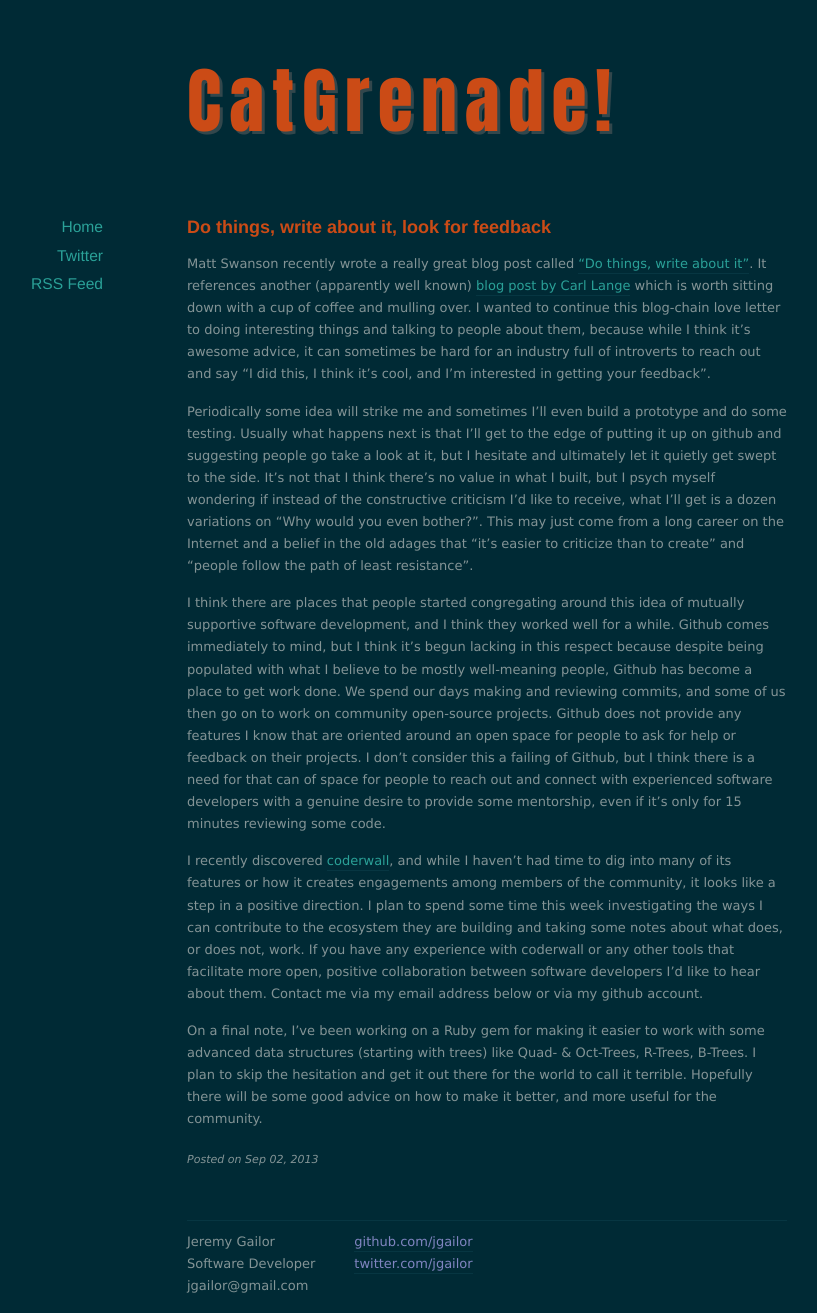
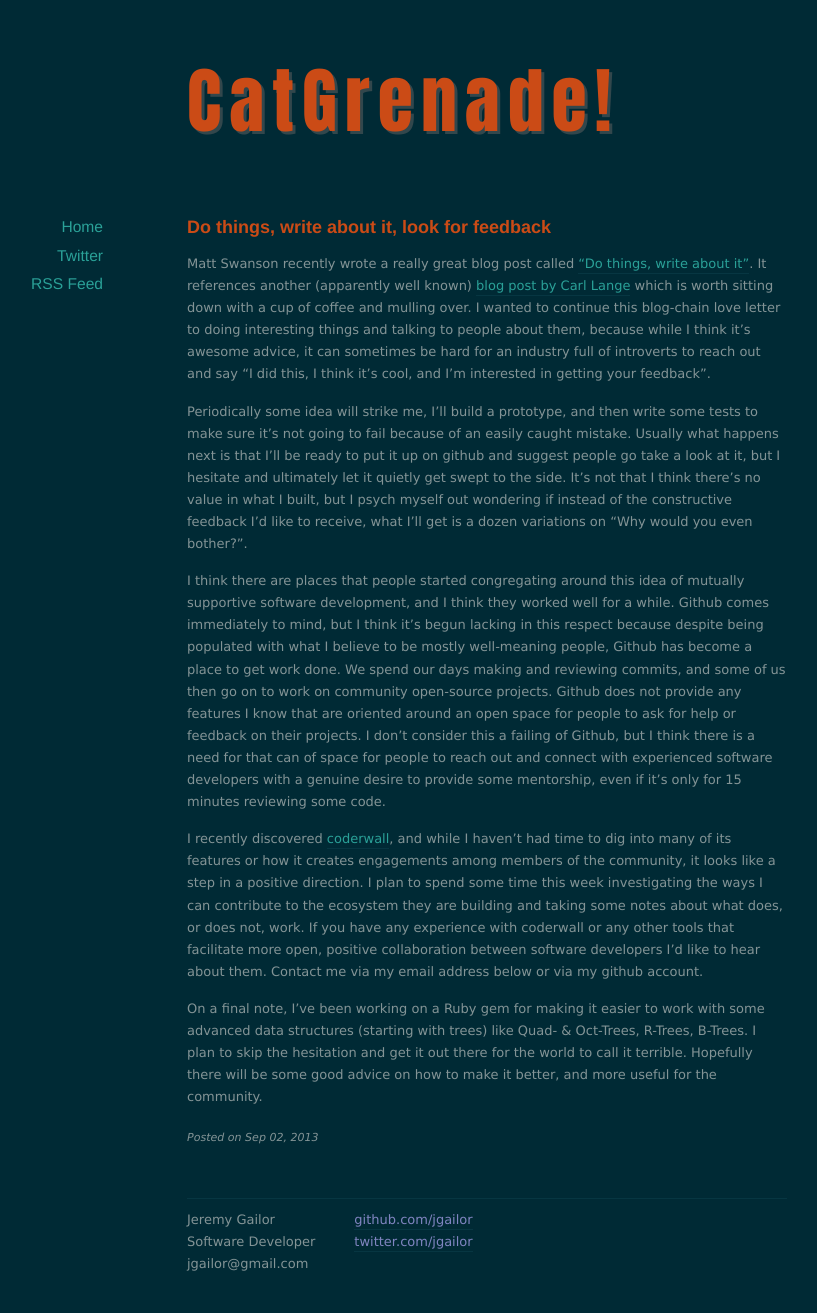
Before and after one commit to JGailor/jgailor.github.com, a Jekyll site: the page built from _posts/2013-09-02-do-things-write-about-them.md, in a window 1280 px wide. Shown: the whole page, without its empty margins (153-970 px from the left). Built offline with Jekyll 4.4.1, drawn with Linux system fonts in a browser that asks for light colours; nearby versions of some CDN libraries; Markdown is read by kramdown in place of the engine named in the settings; after the commit the page ends 1290 px from its top, so only the background shows below that.

Commit message:
Editing the post

```diff
--- a/_posts/2013-09-02-do-things-write-about-them.md
+++ b/_posts/2013-09-02-do-things-write-about-them.md
@@ -7,7 +7,7 @@ categories: musings
 
 Matt Swanson recently wrote a really great blog post called ["Do things, write about it"](http://mdswanson.com/blog/2013/08/11/write-things-tell-people.html).  It references another (apparently well known) [blog post by Carl Lange](http://carl.flax.ie/dothingstellpeople.html) which is worth sitting down with a cup of coffee and mulling over.  I wanted to continue this blog-chain love letter to doing interesting things and talking to people about them, because while I think it's awesome advice, it can sometimes be hard for an industry full of introverts to reach out and say "I did this, I think it's cool, and I'm interested in getting your feedback".
 
-Periodically some idea will strike me and sometimes I'll even build a prototype and do some testing.  Usually what happens next is that I'll get to the edge of putting it up on github and suggesting people go take a look at it, but I hesitate and ultimately let it quietly get swept to the side. It's not that I think there's no value in what I built, but I psych myself wondering if instead of the constructive criticism I'd like to receive, what I'll get is a dozen variations on "Why would you even bother?".  This may just come from a long career on the Internet and a belief in the old adages that "it's easier to criticize than to create" and "people follow the path of least resistance".
+Periodically some idea will strike me, I'll build a prototype, and then write some tests to make sure it's not going to fail because of an easily caught mistake.  Usually what happens next is that I'll be ready to put it up on github and suggest people go take a look at it, but I hesitate and ultimately let it quietly get swept to the side. It's not that I think there's no value in what I built, but I psych myself out wondering if instead of the constructive feedback I'd like to receive, what I'll get is a dozen variations on "Why would you even bother?".
 
 I think there are places that people started congregating around this idea of mutually supportive software development, and I think they worked well for a while.  Github comes immediately to mind, but I think it's begun lacking in this respect because despite being populated with what I believe to be mostly well-meaning people, Github has become a place to get work done.  We spend our days making and reviewing commits, and some of us then go on to work on community open-source projects.  Github does not provide any features I know that are oriented around an open space for people to ask for help or feedback on their projects.  I don't consider this a failing of Github, but I think there is a need for that can of space for people to reach out and connect with experienced software developers with a genuine desire to provide some mentorship, even if it's only for 15 minutes reviewing some code.
 
```
